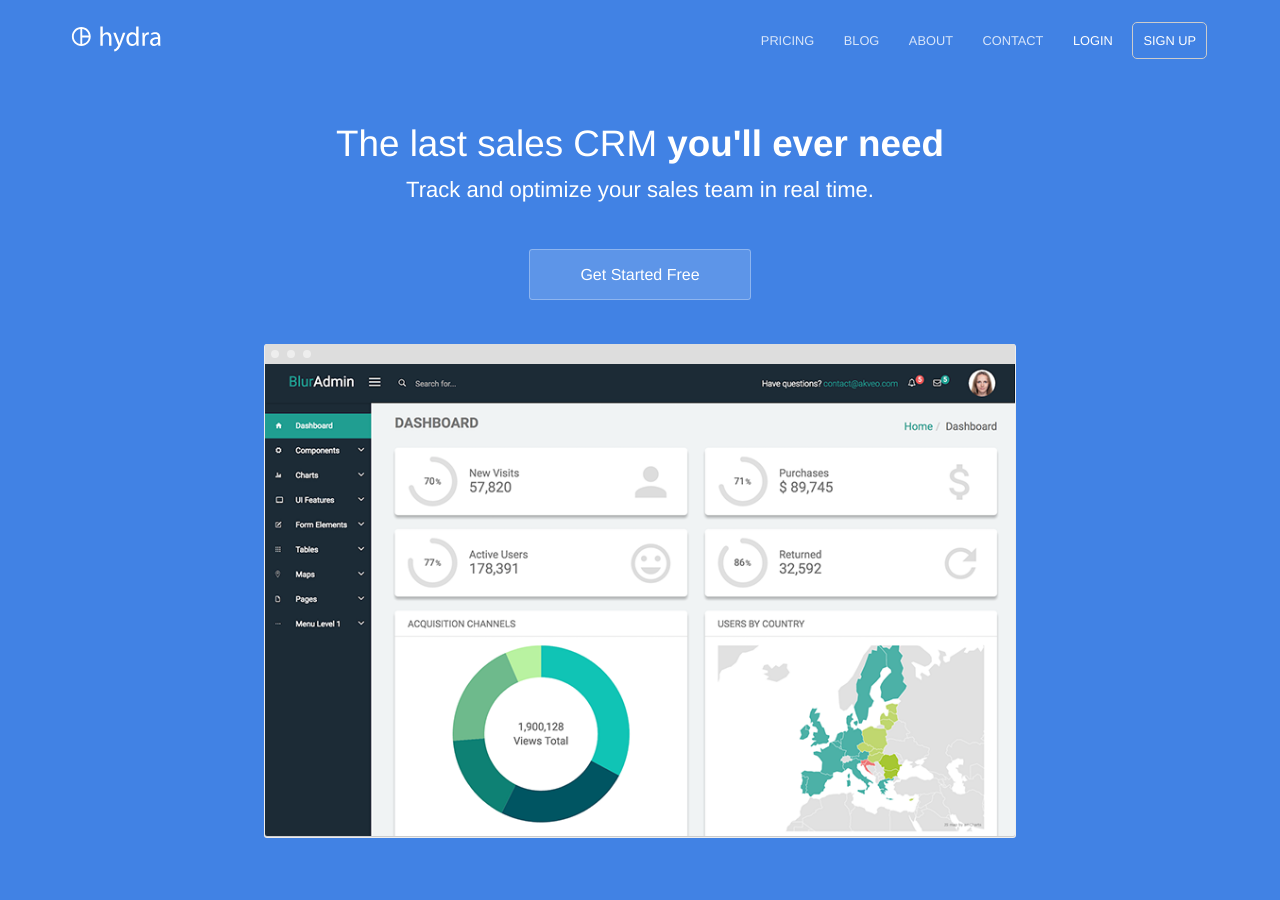
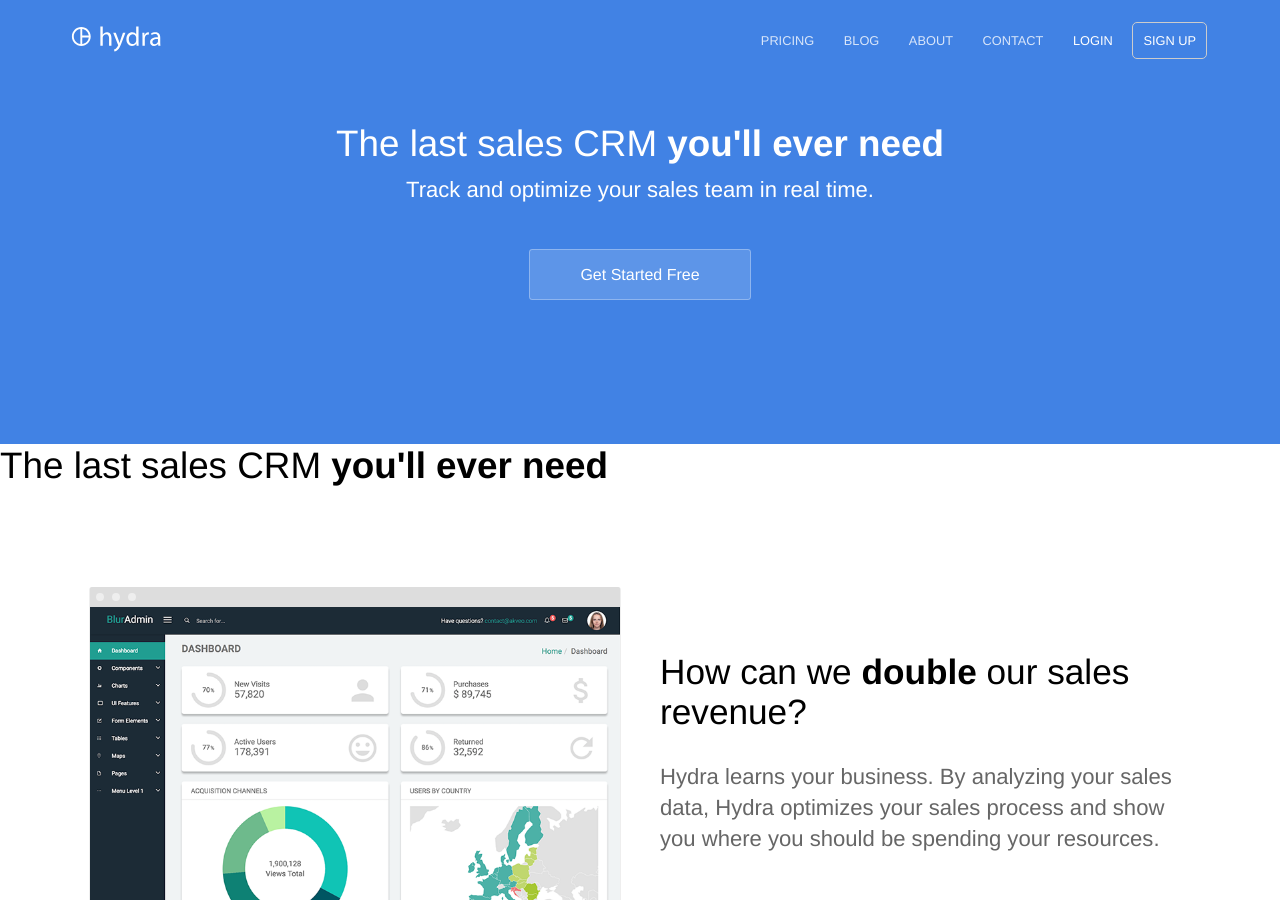
Before and after one commit to mynet-company/mynet-company.github.io, a Jekyll site: the page built from index.html, in a window 1280 px wide and 900 px high. Built offline with Jekyll 4.4.1, drawn with Linux system fonts in a browser that asks for light colours.

Commit message:
Update index.html

```diff
--- a/index.html
+++ b/index.html
@@ -7,13 +7,12 @@
 		<h1 class="editable">The last sales CRM <strong>you'll ever need</strong></h1>
 		<p class="subtext editable">Track and optimize your sales team in real time.</p>
 		<div class="cta button alt"><a href="{{ site.baseurl }}/contact/">Get Started Free</a></div>
-		<div>
-			<img src="{{ site.baseurl }}/images/dashboard.png" alt="Screenshot" class="screenshot editable" />
-		</div>
+
 	</div>
 </section>
 
 <div class="content">
+	<h1 class="editable">The last sales CRM <strong>you'll ever need</strong></h1>
 	<section>
 		<div class="container flex">
 			<div class="text editable">
```
